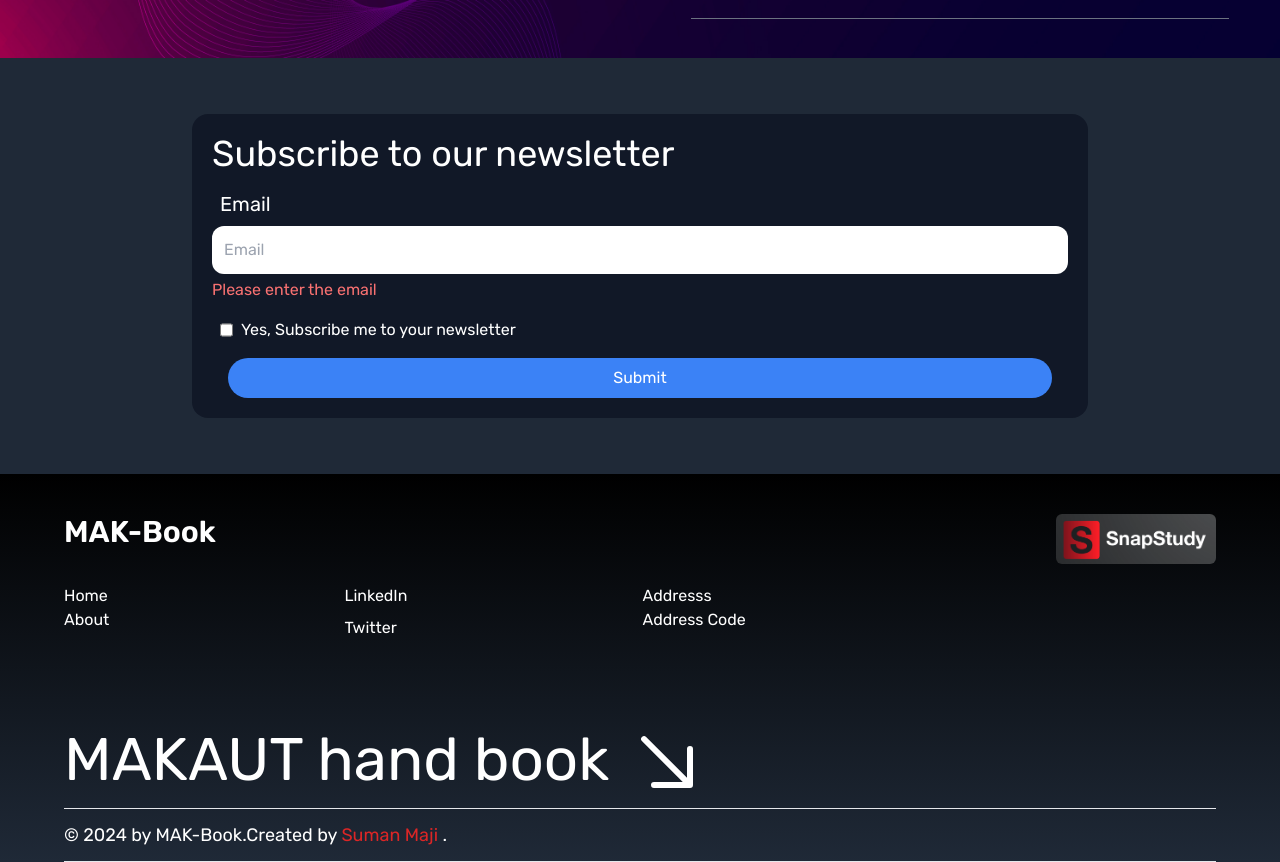
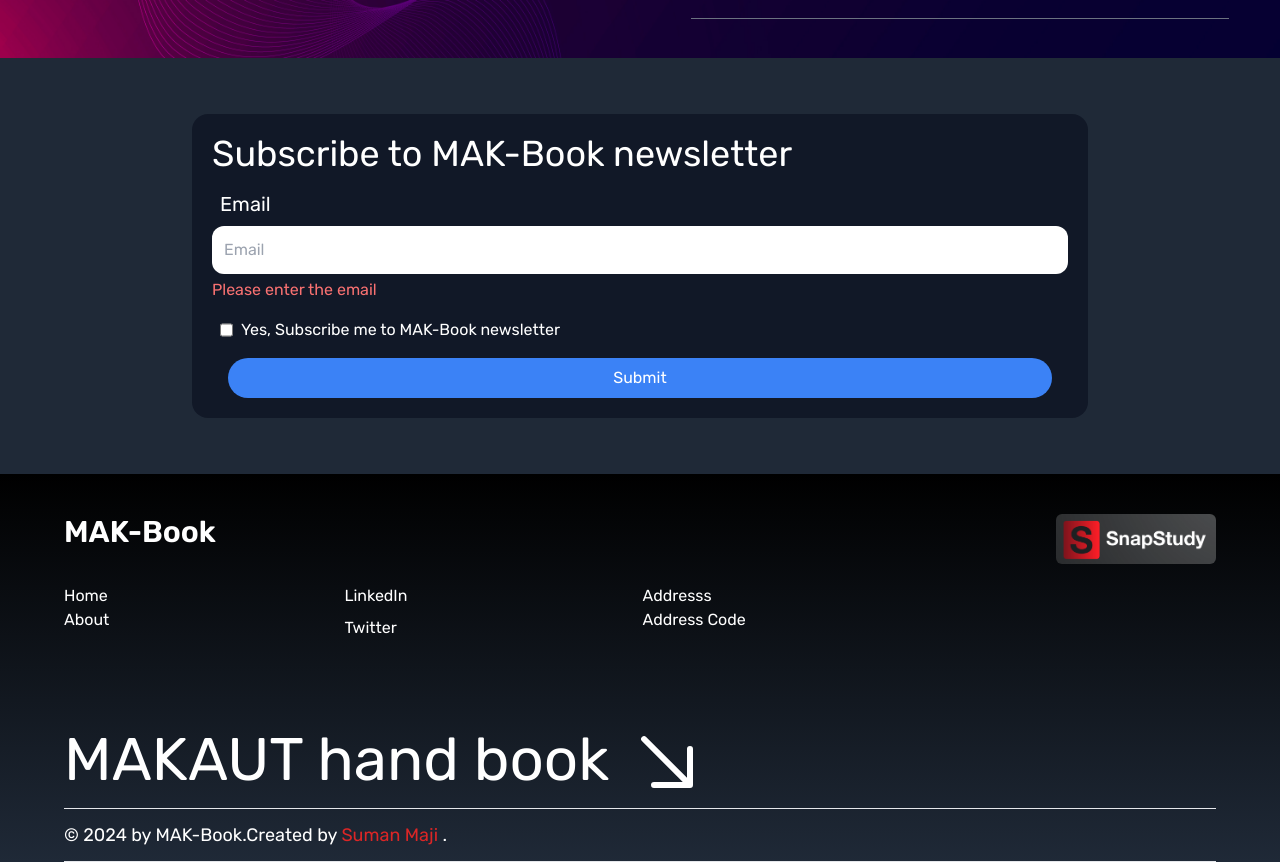
Before and after one commit to suman-maji/snap-book, a React (Create React App) app: page / in a window 1280 px wide. Shown: the part 4220-5082 px from the top of the page. Built offline with nearby package versions, Linux system fonts and the light colour scheme; no server answers.

Commit message:
Update Newsletter.jsx

```diff
--- a/src/Component/Newsletter/Newsletter.jsx
+++ b/src/Component/Newsletter/Newsletter.jsx
@@ -18,7 +18,7 @@ const Newsletter = () => {
   }
   return (
     <div className='sm:max-w-[70%] mx-2 text-sm sm:text-base sm:mx-auto rounded-2xl my-14 bg-gray-900 text-white p-5'>
-        <h1 className='text-2xl sm:text-4xl'>Subscribe to our newsletter</h1>
+        <h1 className='text-2xl sm:text-4xl'>Subscribe to MAK-Book newsletter</h1>
         <div className='mt-4 flex flex-col w-[100%] gap-2'>
             <label htmlFor='email' className='ml-2 text-xl'>Email</label>
             <input
@@ -31,7 +31,7 @@ const Newsletter = () => {
             <input
             onClick={()=>setClick((prev)=>!prev)}
             type="checkbox" />
-            <label htmlFor="">Yes, Subscribe me to your newsletter</label>
+            <label htmlFor="">Yes, Subscribe me to MAK-Book newsletter</label>
         </div>
         <div className='px-2 text-red-400'>
           {showClick ? <h1>Please tick the checkbox</h1>:""}
```
